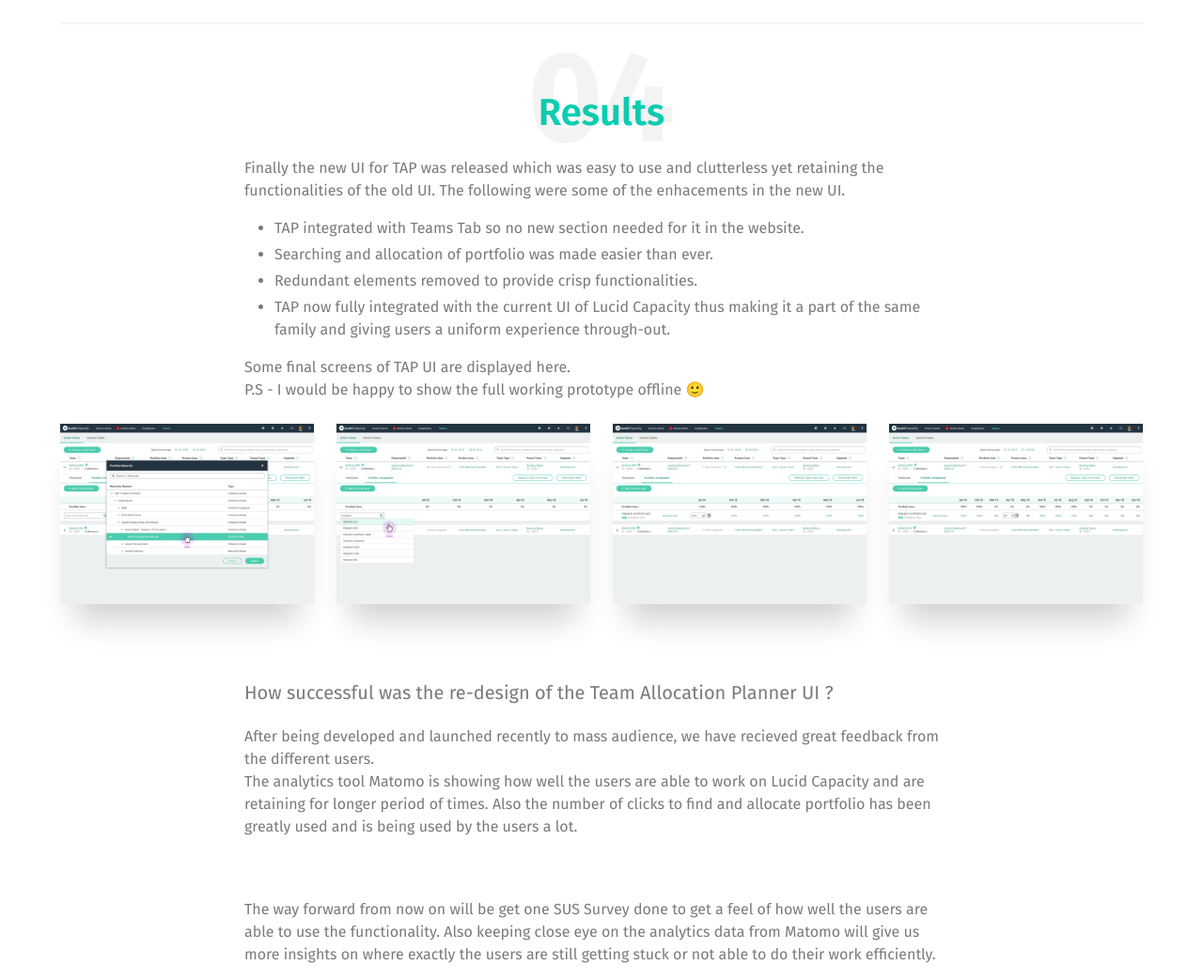
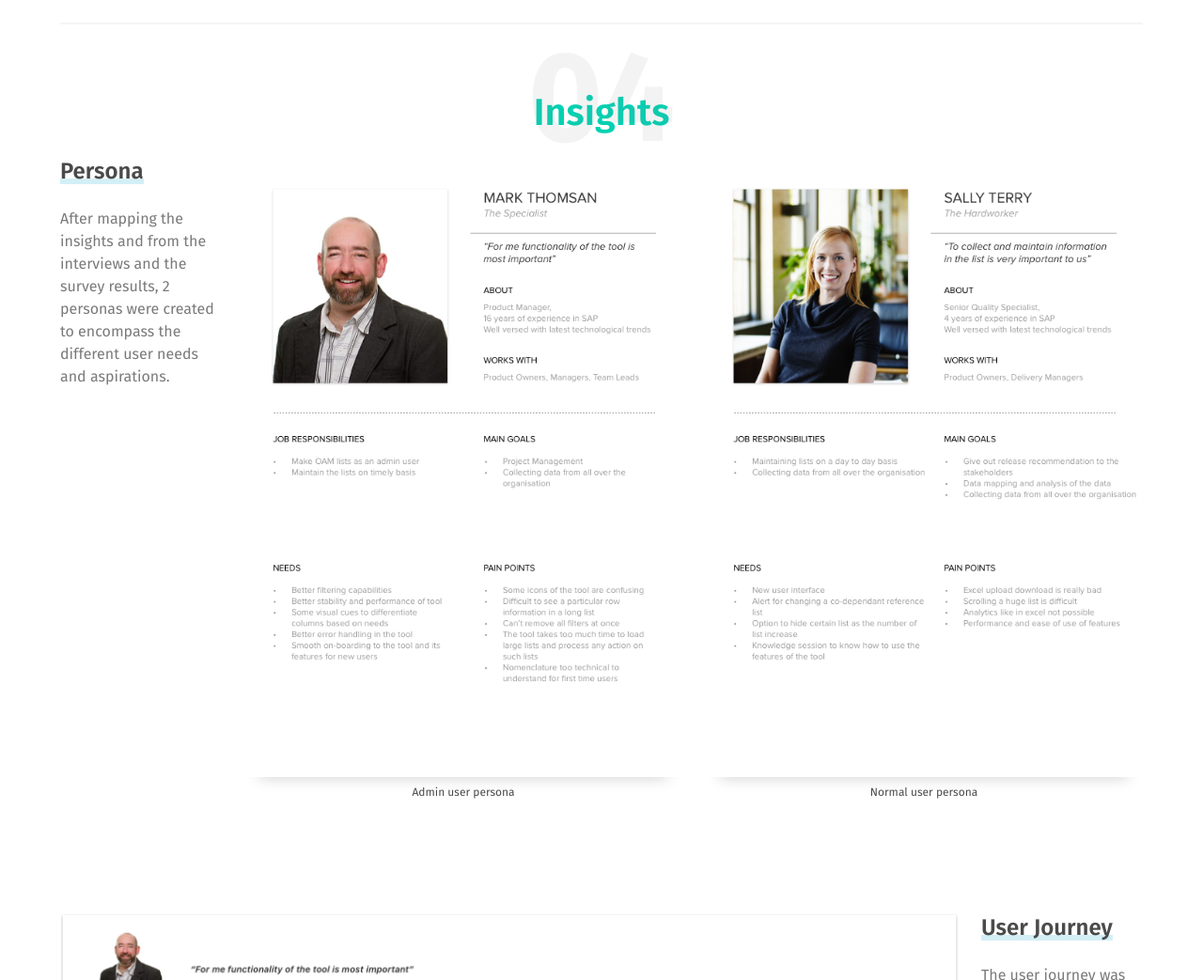
Before and after one commit to abhi191/new_website, a plain HTML site: page projects/oam.html in a window 1280 px wide. Shown: the part 4319-5362 px from the top of the page at 94% size. Drawn offline with nearby package versions, Linux system fonts and the light colour scheme.

Commit message:
oam-continue

```diff
--- a/projects/oam.html
+++ b/projects/oam.html
@@ -274,8 +274,6 @@
                   </div>
             </div>
         </div>
-
-
     </div>
 </section>
 
@@ -292,63 +290,56 @@
                                                     <div class="level-item content has-text-centered">
                                                   <!--          <img src="/images/common/process.svg" height="48px" width="48px">&nbsp;&nbsp;&nbsp;&nbsp; -->
                                                       <div class="is-number">04</div>
-                                                      <div class="mb-50"></div>
-                                                        <p class="title is-2 has-text-primary">Results</p>
+                                                        <p class="title is-2 has-text-primary">Insights</p>
                                                     </div>
                                                 </nav>
-                                                    <div class="columns is-centered">
-                                                            <div class="column is-8">
+                                                <div class="columns">
+                                                        <div class="column is-2">
                                                             <div class="content has-text-grey">
-                                                                 <p>Finally the new UI for TAP was released which was easy to use and clutterless yet retaining the functionalities of the old UI. The following were some of the enhacements in the new UI.</p>
-                                                                 <ul>
-                                                                      <li>TAP integrated with Teams Tab so no new section needed for it in the website.</li>
-                                                                      <li>Searching and allocation of portfolio was made easier than ever.</li>
-                                                                      <li>Redundant elements removed to provide crisp functionalities.</li>
-                                                                      <li>TAP now fully integrated with the current UI of Lucid Capacity thus making it a part of the same family and giving users a uniform experience through-out.</li>
-                                                                </ul>
-                                                                  <p>
-                                                                      Some final screens of TAP UI are displayed here.<br>
-                                                                      P.S - I would be happy to show the full working prototype offline 🙂
+                                                                  <p class="subtitle is-4"> <span class="is-underline-blue has-text-weight-semibold">Persona</span></p>
+                                                              <p>After mapping the insights and from the interviews and the survey results, 2 personas were created to encompass the different user needs and aspirations.
                                                               </p>
+                                                              </div>
+                                                        </div>
+
+                                                        <div class="column is-5">
+                                                                <div class="content has-text-centered">
+                                                                      <a href="/images/projects/oam/per-1.png" data-fancybox="p-1">
+                                                                          <img src="/images/projects/oam/per-1.png" alt="heuristics" class="subtle-shadow"></a>
+                                                                          <figcaption class="is-size-7">Admin user persona</figcaption>
 
                                                                 </div>
                                                             </div>
+                                                            <div class="column is-5">
+                                                                  <div class="content has-text-centered">
+                                                                          <a href="/images/projects/oam/per-2.png" data-fancybox="p-1">
+                                                                              <img src="/images/projects/oam/per-2.png" alt="heuristcs" class="subtle-shadow"></a>
+                                                                              <figcaption class="is-size-7 has-text-centered">Normal user persona</figcaption>
+
+                                                                  </div>
                                                               </div>
 
-                                                        <div class="columns has-text-centered">
-                                                                <div class="column">
-                                                                        <a href="/images/projects/lucid-capacity/highAdd Portfolio - Hierarchy 4.png" data-fancybox="ui1">
-                                                                        <img src="/images/projects/lucid-capacity/highAdd Portfolio - Hierarchy 4.png" alt="TAP UI" class="is-covered new-shadow"></a>
-                                                                    </div>
-
-                                                                    <div class="column">
-                                                                            <a href="/images/projects/lucid-capacity/highAdd Portfolio - Normal 3.png" data-fancybox="ui1">
-                                                                            <img src="/images/projects/lucid-capacity/highAdd Portfolio - Normal 3.png" alt="TAP UI" class="is-covered new-shadow"></a>
-                                                                        </div>
-                                                                        <div class="column">
-                                                                                <a href="/images/projects/lucid-capacity/highedit portfolio item 1.png" data-fancybox="ui1">
-                                                                                <img src="/images/projects/lucid-capacity/highedit portfolio item 1.png" alt="TAP UI" class="is-covered new-shadow"></a>
-                                                                            </div>
-
-                                                                            <div class="column">
-                                                                                    <a href="/images/projects/lucid-capacity/highedit portfolio item 12 months.png" data-fancybox="ui1">
-                                                                                    <img src="/images/projects/lucid-capacity/highedit portfolio item 12 months.png" alt="TAP UI" class="is-covered new-shadow"></a>
-                                                                                </div>
 
                                                     </div>
                                                     <br><br>
-                                                              <div class="columns is-centered">
-                                                                    <div class="column is-8">
-                                                                        <div class="content has-text-grey">
-                                                                         <p class="is-size-5">How successful was the re-design of the Team Allocation Planner UI ? </p>
-                                                                         <p>After being developed and launched recently to mass audience, we have recieved great feedback from the different users.<br>
-                                                                            The analytics tool Matomo is showing how well the users are able to work on Lucid Capacity and are retaining for longer period of times. Also the number of clicks to find and allocate portfolio has been greatly used and is being used by the users a lot.
-                                                                         </p><br><br>
 
-                                                                      <p>   The way forward from now on will be get one SUS Survey done to get a feel of how well the users are able to use the functionality. Also keeping close eye on the analytics data from Matomo will give us more insights on where exactly the users are still getting stuck or not able to do their work efficiently.
-                                                                        </p>
+
+                                                              <br><br>
+                                                              <div class="columns">
+                                                                    <div class="column is-10 has-text-centered">
+                                                                            <a href="/images/projects/oam/uj.png" data-fancybox="uj-1">
+                                                                                <img src="/images/projects/oam/uj.png" alt="heuristcs" class="subtle-shadow"></a>
+                                                                                <figcaption class="is-size-7">User journey for admin</figcaption>
 
                                                                           </div>
+
+                                                                          <div class="column is-2">
+                                                                                <div class="content has-text-grey">
+                                                                                      <p class="subtitle is-4"> <span class="is-underline-blue has-text-weight-semibold">User Journey</span></p>
+                                                                                  <p>The user journey was also mapped of the to show exactly at which step what problems are faced by the users and what goes through their minds when going through that particular phase.</p>
+                                                                                  </div>
+                                                                            </div>
+
                                                                     </div>
                                                                 </div>
                                                       </div>
```
Also changed, not shown: projects/lucid.html (+1 -1 lines), images/projects/oam/per-1.png (added), images/projects/oam/per-2.png (added), images/projects/oam/uj.png (added), 2 other files. Lines whose indentation alone changed are shown as unchanged.
